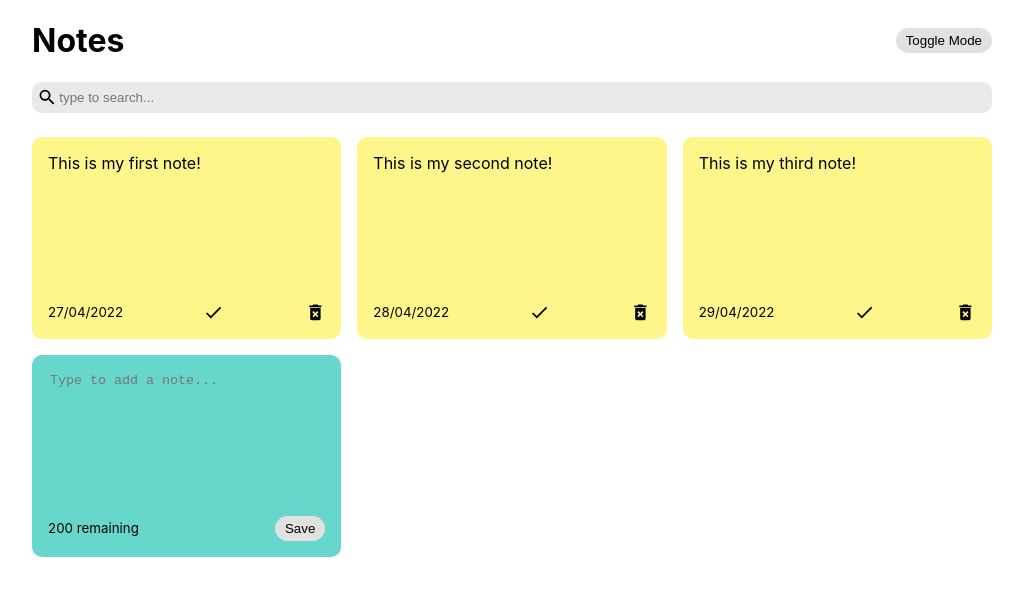
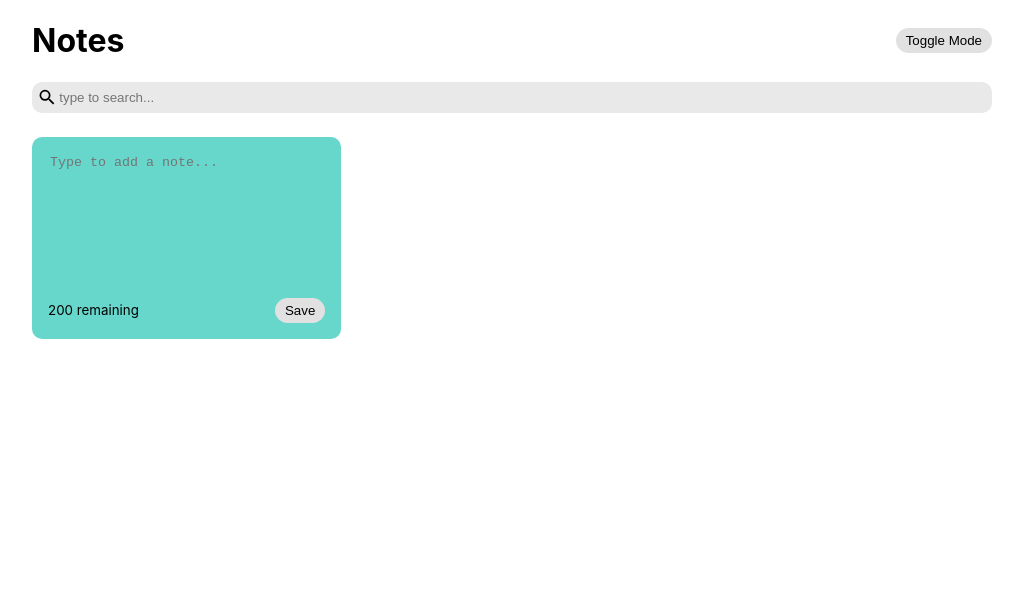
Before and after one commit to PiGuiMc/Proj-React, a React (Create React App) app in the folder react-notes-app/: page / in a window 1280 px wide. Shown: the top 596 px of the page, without its empty margins (128-1151 px from the left). Built offline with nearby package versions, Linux system fonts and the light colour scheme.

Commit message:
first commit

```diff
--- a/react-notes-app/src/App.js
+++ b/react-notes-app/src/App.js
@@ -6,24 +6,6 @@ import Header from "./Components/Header"
 
 const App = () =>{
   const [notes, setNotes] = useState([
-    {
-    id: nanoid(),
-    text: "This is my first note!",
-    date: "27/04/2022",
-    completed: true
-    },
-    {
-      id: nanoid(),
-      text: "This is my second note!",
-      date: "28/04/2022",
-      completed: false
-      },
-      {
-        id: nanoid(),
-        text: "This is my third note!",
-        date: "29/04/2022",
-        completed: true
-        },
 ]);
 
 const [searchText, setSearchText] = useState('')
--- a/react-notes-app/src/Components/NotesList.js
+++ b/react-notes-app/src/Components/NotesList.js
@@ -2,13 +2,14 @@ import Note from './Note'
 import AddNote from './AddNote';
 
 const NotesList = ({notes, handleAddNote, handleDeleteNote, handleDoneNote }) => {
+
     return <div className="notes-list">
         {notes.map((note) => (
             <Note
             id={note.id}
             text={note.text}
             date={note.date}
-            completed={false}
+            completed={note.completed}
             handleDeleteNote={handleDeleteNote}
             handleDoneNote = {handleDoneNote}
             />
```
